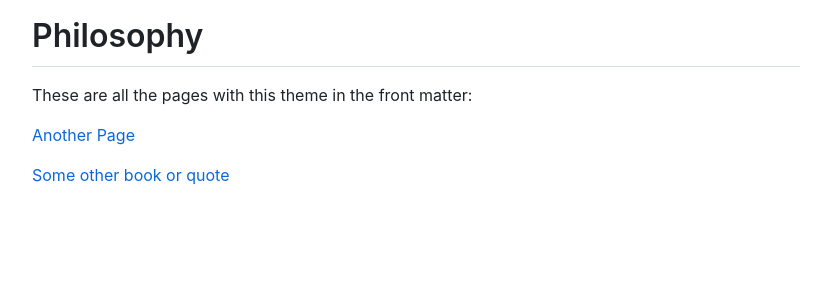
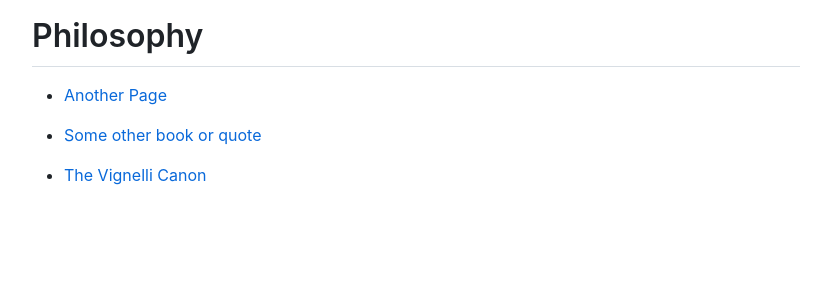
Before and after one commit to pglevy/notion-experiment, a Jekyll site: the page built from _themes/philosophy.md, in a window 1280 px wide. Shown: the top 300 px of the page, without its empty margins (224-1055 px from the left). Built offline with Jekyll 4.4.1, drawn with Linux system fonts in a browser that asks for light colours.

Commit message:
using includes and refining logic

```diff
--- a/_config.yml
+++ b/_config.yml
@@ -6,3 +6,11 @@ github: [metadata]
 collections:
   themes:
     output: true
+
+defaults:
+  -
+    scope:
+      path: ""
+      type: "themes"
+    values:
+      layout: "theme"
--- /dev/null
+++ b/_includes/quotes-related-themes.html
@@ -0,0 +1,10 @@
+{% assign this_page = page.title | capitalize %}
+{% assign all_pages = site.pages %}
+{% assign themes = all_pages.themes | capitalize %}
+    {% for item in all_pages %}
+        {% if item.themes contains this_page %}
+        <ul>
+            <li><a href="{%link {{ item.path }} %}">{{ item.title }}</a></li>
+        </ul>
+    {% endif %}
+{% endfor %}
--- /dev/null
+++ b/_layouts/theme.html
@@ -0,0 +1,24 @@
+<!doctype html>
+<html lang="{{ site.data.metadata.lang | default: 'en' }}" data-color-mode="auto" data-light-theme="light" data-dark-theme="dark">
+
+<head>
+  <meta charset="utf-8">
+  <title>{{ site.data.metadata.title | default: 'Plain Vanilla GitHub Pages' }}</title>
+  <meta name="description" content="{{ site.data.metadata.description | default: 'Free, easy, low-tech website template using GitHub Pages' }}">
+  <meta name="viewport" content="width=device-width, initial-scale=1">
+
+  <link rel="icon" href="favicon.ico" sizes="any">
+
+  <link rel="stylesheet" href="{{ site.baseurl }}/assets/css/primer.css">
+  <link rel="stylesheet" href="{{ site.baseurl }}/assets/css/custom.css">
+</head>
+
+<body class="{% if page.body-style %}{{ page.body-style }}{% else %}p-3{% endif %}">
+  <main class="{% if page.main-style %}{{ page.main-style }}{% else %}container-md markdown-body{% endif %}">
+    {{ content }}
+    {% include quotes-related-themes.html %}
+  </main>
+  <script src="{{ site.baseurl }}/assets/js/main.js"></script>
+</body>
+
+</html>
--- a/_themes/philosophy.md
+++ b/_themes/philosophy.md
@@ -1,16 +1,5 @@
 ---
 title: Philosophy
-layout: default
 ---
 
 # {{ page.title }}
-
-These are all the pages with this theme in the front matter:
-
-{% assign all_pages = site.pages %}
-{% assign themes = all_pages.themes %}
-{% for item in all_pages %}
-{% if item.themes contains page.title %}
-[{{ item.title }}]({%link {{ item.path }} %})
-{% endif %}
-{% endfor %}
--- a/vignelli-canon.md
+++ b/vignelli-canon.md
@@ -11,6 +12,8 @@ layout: default
 
 This is a book page.
 
+Vignelli's Canon
+
 Themes:
 {% for item in page.themes %}
 [{{ item }}]({%link _themes/{{ item | slugify}}.md %})
```
Also changed, not shown: other parts of vignelli-canon.md (+1 -0 lines), _themes/role-of-designer.md (+1 -2 lines), _themes/unified-practice-of-design.md (added, +5 -0 lines), themes.md (added, +11 -0 lines).
